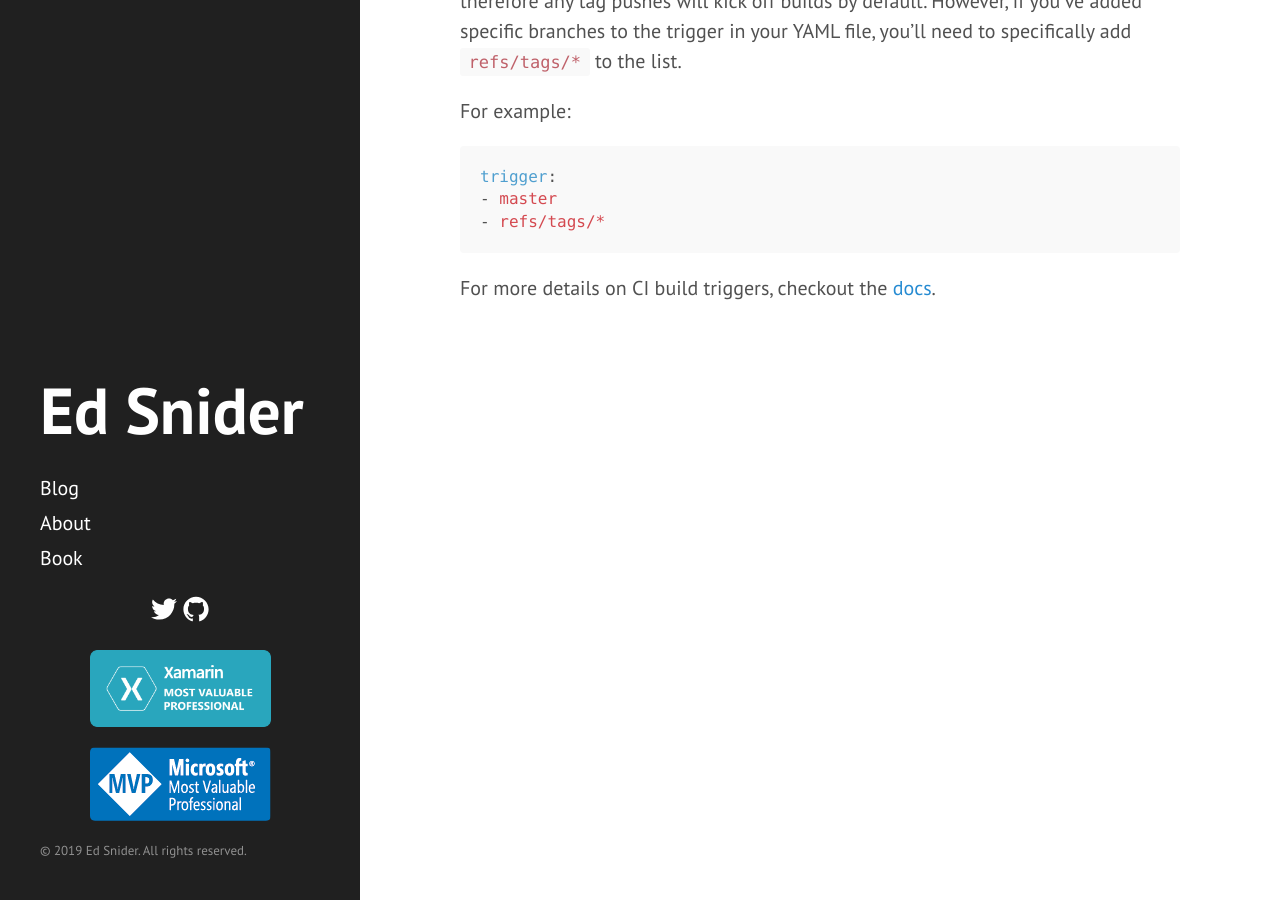
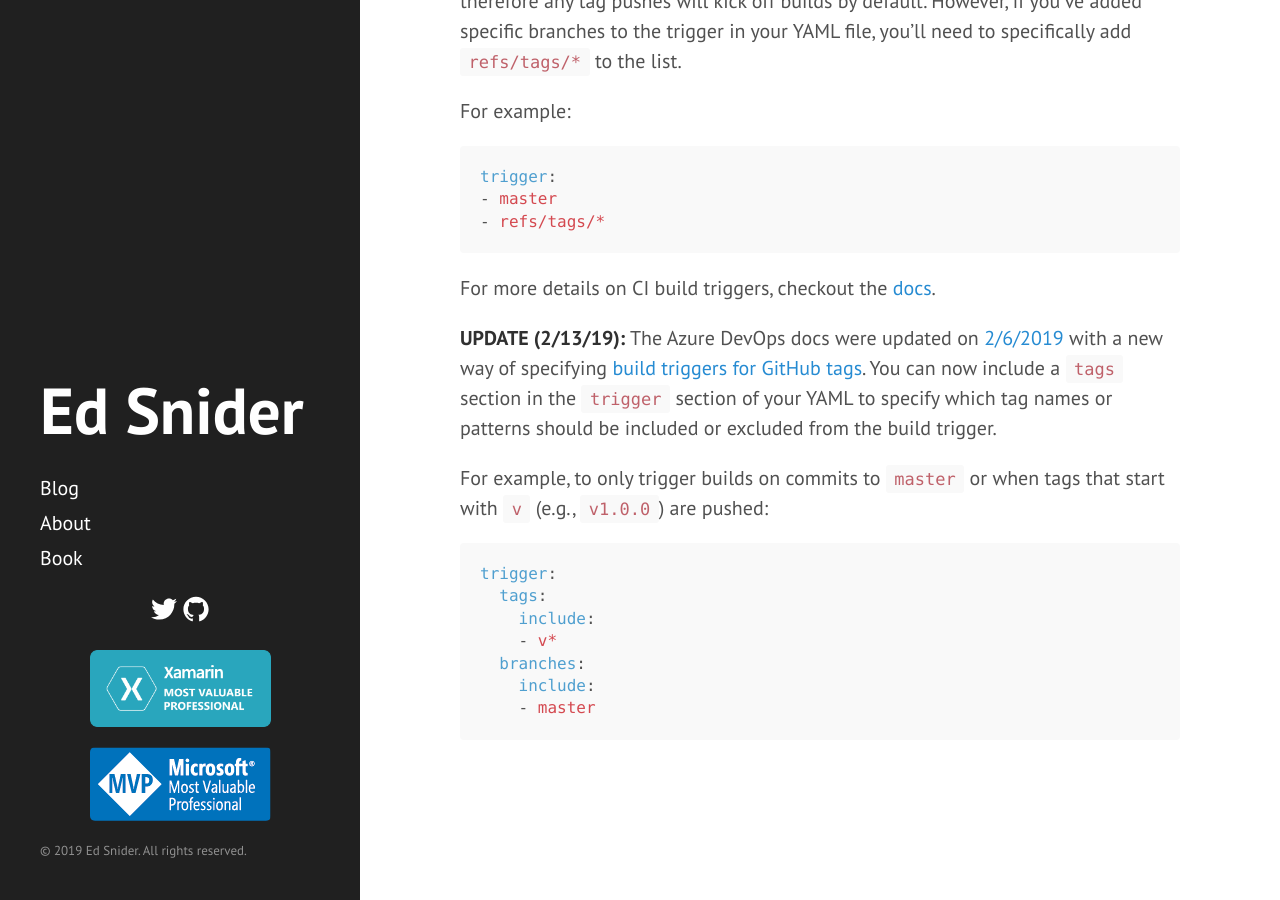
Before and after one commit to edsnider/edsnider.github.io, a Jekyll site: the page built from _posts/2018-11-14-detecting-git-tag-pushes-in-azure-devops.md, in a window 1280 px wide and 900 px high, scrolled down 1264 px. Built offline with Jekyll 4.4.1, drawn with Linux system fonts in a browser that asks for light colours.

Commit message:
updated blog post

````diff
--- a/_posts/2018-11-14-detecting-git-tag-pushes-in-azure-devops.md
+++ b/_posts/2018-11-14-detecting-git-tag-pushes-in-azure-devops.md
@@ -34,3 +34,17 @@ trigger:
 ```
 
 For more details on CI build triggers, checkout the <a href="https://docs.microsoft.com/en-us/azure/devops/pipelines/build/triggers?view=vsts&tabs=yaml" target="_blank">docs</a>.
+
+**UPDATE (2/13/19):** The Azure DevOps docs were updated on <a href="https://github.com/MicrosoftDocs/vsts-docs/commit/2614956d4a51991410df691fb867be4d3a467365#diff-b9f6d5e6b4486314d13200341675d79b" target="_blank">2/6/2019</a> with a new way of specifying <a href="https://docs.microsoft.com/en-us/azure/devops/pipelines/repos/github?view=azure-devops#trigger-builds-for-github-tags" target="_blank">build triggers for GitHub tags</a>. You can now include a `tags` section in the `trigger` section of your YAML to specify which tag names or patterns should be included or excluded from the build trigger.
+
+For example, to only trigger builds on commits to `master` or when tags that start with `v` (e.g., `v1.0.0`) are pushed:
+
+```yaml
+trigger:
+  tags:
+    include:
+    - v*
+  branches:
+    include:
+    - master
+```
````
